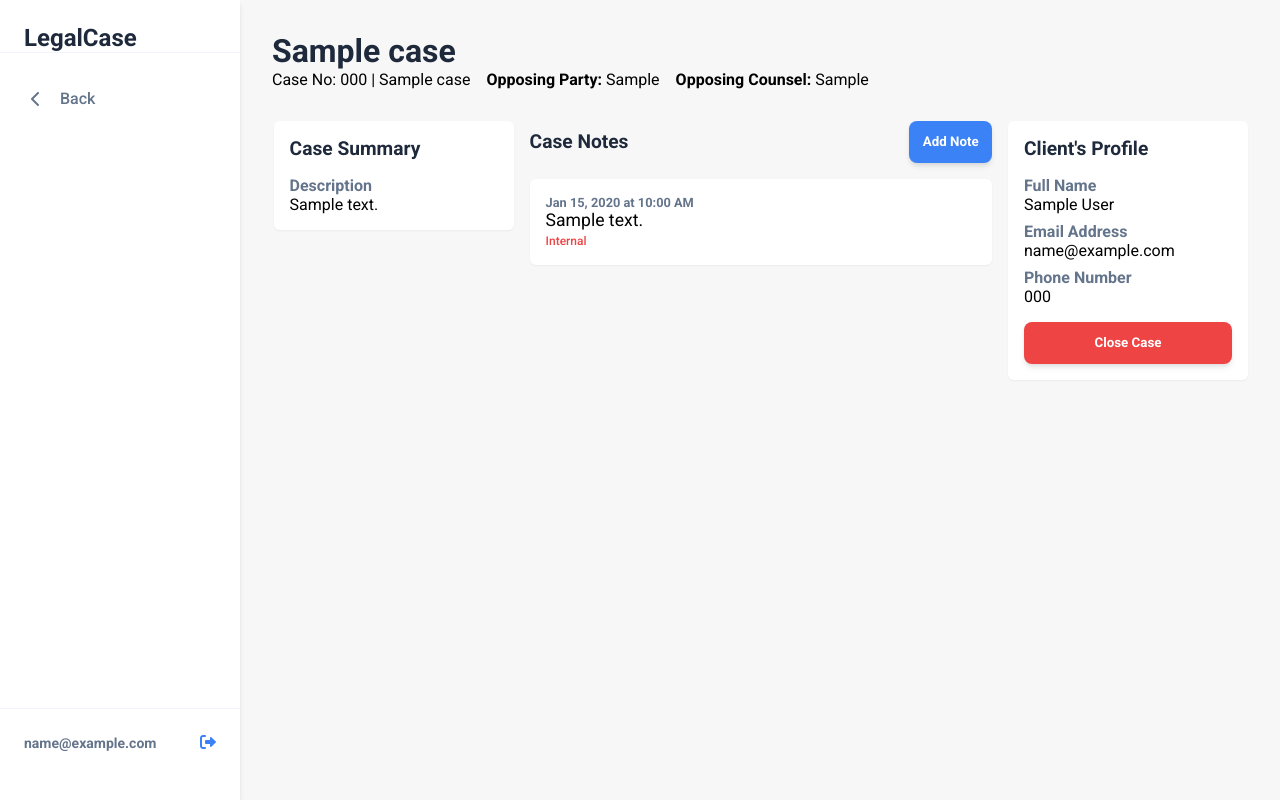
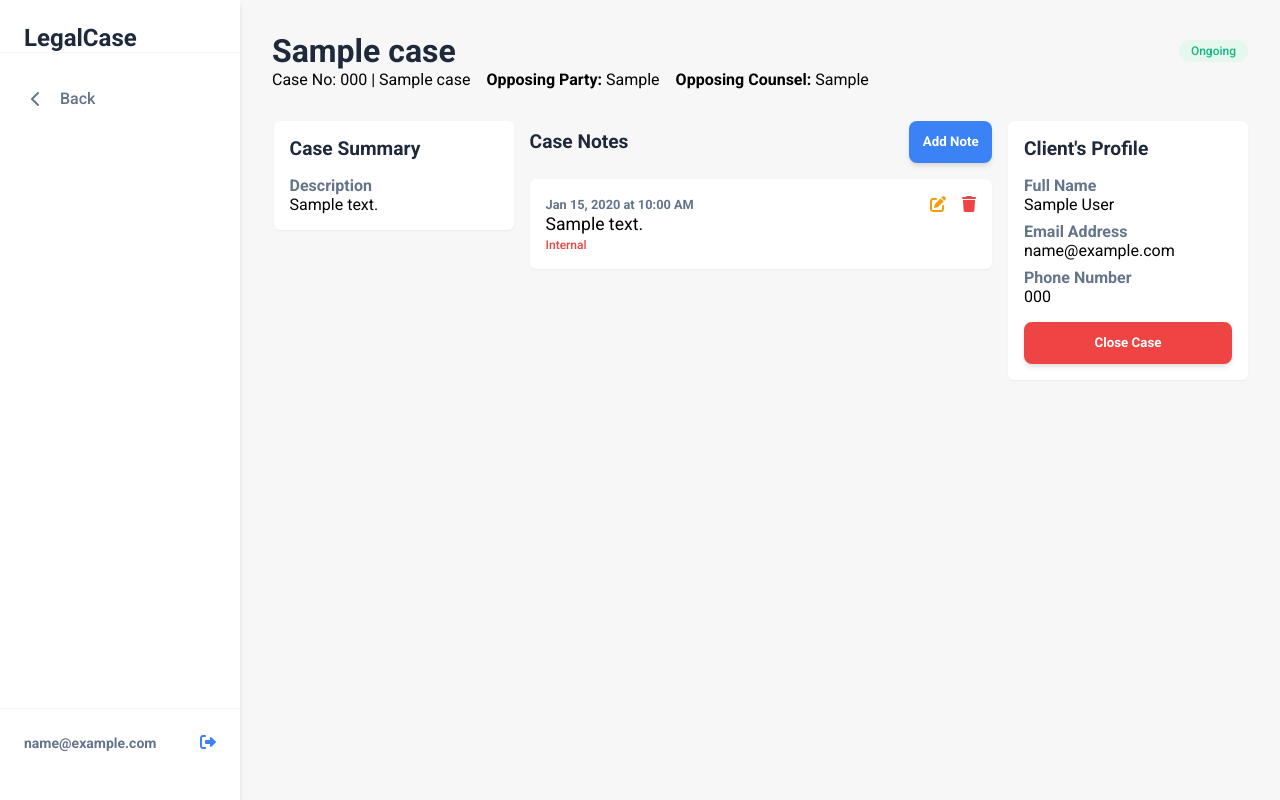
Before and after one commit to KevinKagwima/LawFirm, a Flask app: page /case-details/1 in a window 1280 px wide. Run offline with Flask 3, Linux system fonts and the light colour scheme; a user stored in the database is signed in; tables that the repository leaves empty hold one stand-in row (values such as "Sample post").

Commit message:
Updated files

```diff
--- a/Case/routes.py
+++ b/Case/routes.py
@@ -209,6 +209,34 @@ def add_note(case_id):
 
   return render_template("Main/add-case-note.html", **context)
 
+@case_bp.route('/remove-note/<int:note_id>/<int:case_id>')
+@login_required
+def remove_case_note(note_id, case_id):
+  """Add a note to a case"""
+  case = Case.query.filter_by(unique_id=case_id).first()
+
+  if not case:
+    flash("Case not found", "danger")
+    return redirect(request.referrer)
+
+  case_note = CaseNote.query.filter_by(unique_id=note_id, case_id=case.id).first()
+
+  if not case_note:
+    flash("Case note not found", "danger")
+    return redirect(url_for('case.case_detail', case_id=case.unique_id))
+
+  try:
+    db.session.delete(case_note)
+    db.session.commit()
+
+    flash('Note removed successfully!', 'success')
+    return redirect(url_for('case.case_detail', case_id=case.unique_id))
+
+  except Exception as e:
+    db.session.rollback()
+    flash(f'Error:{str(e)}', 'danger')
+    return redirect(url_for('case.case_detail', case_id=case.unique_id))
+
 @case_bp.route('/<int:case_id>/add_payment', methods=['POST'])
 @login_required
 def add_payment(case_id):
--- a/static/css/Main/case-details.css
+++ b/static/css/Main/case-details.css
@@ -1,6 +1,13 @@
 .container {
   display: grid;
   gap: 2rem;
+}
+
+.container-header-box {
+  display: flex;
+  flex-wrap: wrap;
+  align-items: center;
+  justify-content: space-between;
 }
 
 .case-summary {
@@ -60,6 +67,27 @@
   font-size: 1.1rem;
 }
 
+.case-note-header {
+  display: flex;
+  flex-wrap: wrap;
+  align-items: center;
+  justify-content: space-between;
+}
+
+.case-note-actions {
+  display: flex;
+  align-items: center;
+  gap: 1rem;
+}
+
+.fa-edit {
+  color: var(--warning);
+}
+
+.fa-trash {
+  color: var(--danger);
+}
+
 .case-actions {
   margin-top: 1rem;
 }
--- a/templates/Main/case-details.html
+++ b/templates/Main/case-details.html
@@ -19,7 +19,14 @@ Case Details
 {% block body %}
 <div class="container">
   <div class="container-header">
-    <h1>{{ case.title }}</h1>
+    <div class="container-header-box">
+      <h1>{{ case.title }}</h1>
+      {% if case.status %}
+      <span class="status-badge completed">Ongoing</span>
+      {% else %}
+      <span class="status-badge cancelled">Closed</span>
+      {% endif %}
+    </div>
     <div class="case-summary">
       <p>Case No: {{ case.case_number }} | {{ case.court_name }}</p>
       <p><b>Opposing Party:</b> {{ case.opposing_party }}</p>
@@ -53,6 +60,14 @@ Case Details
         <div class="case-note {% if note.is_internal %}internal{% endif %}">
           <div class="case-note-header">
             <h4>{{ note.created_at.strftime("%b %d, %Y at %I:%M %p") }}</h4>
+            <div class="case-note-actions">
+              <a href="#">
+                <i class="fas fa-edit"></i>
+              </a>
+              <a href="{{ url_for('case.remove_case_note', note_id=note.unique_id, case_id=case.unique_id) }}">
+                <i class="fas fa-trash"></i>
+              </a>
+            </div>
           </div>
           <div class="case-note-body">
             <p>{{ note.content }}</p>
```
